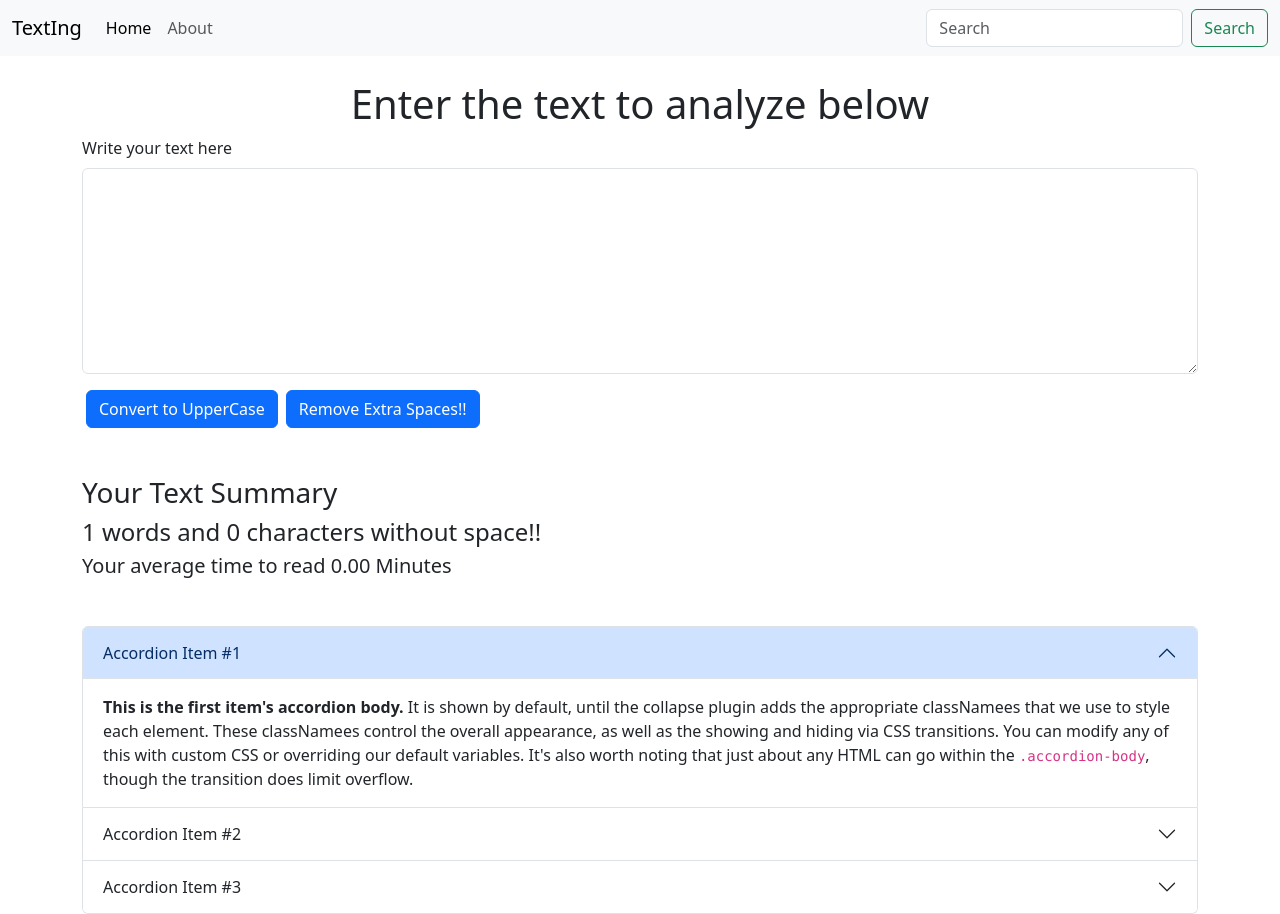
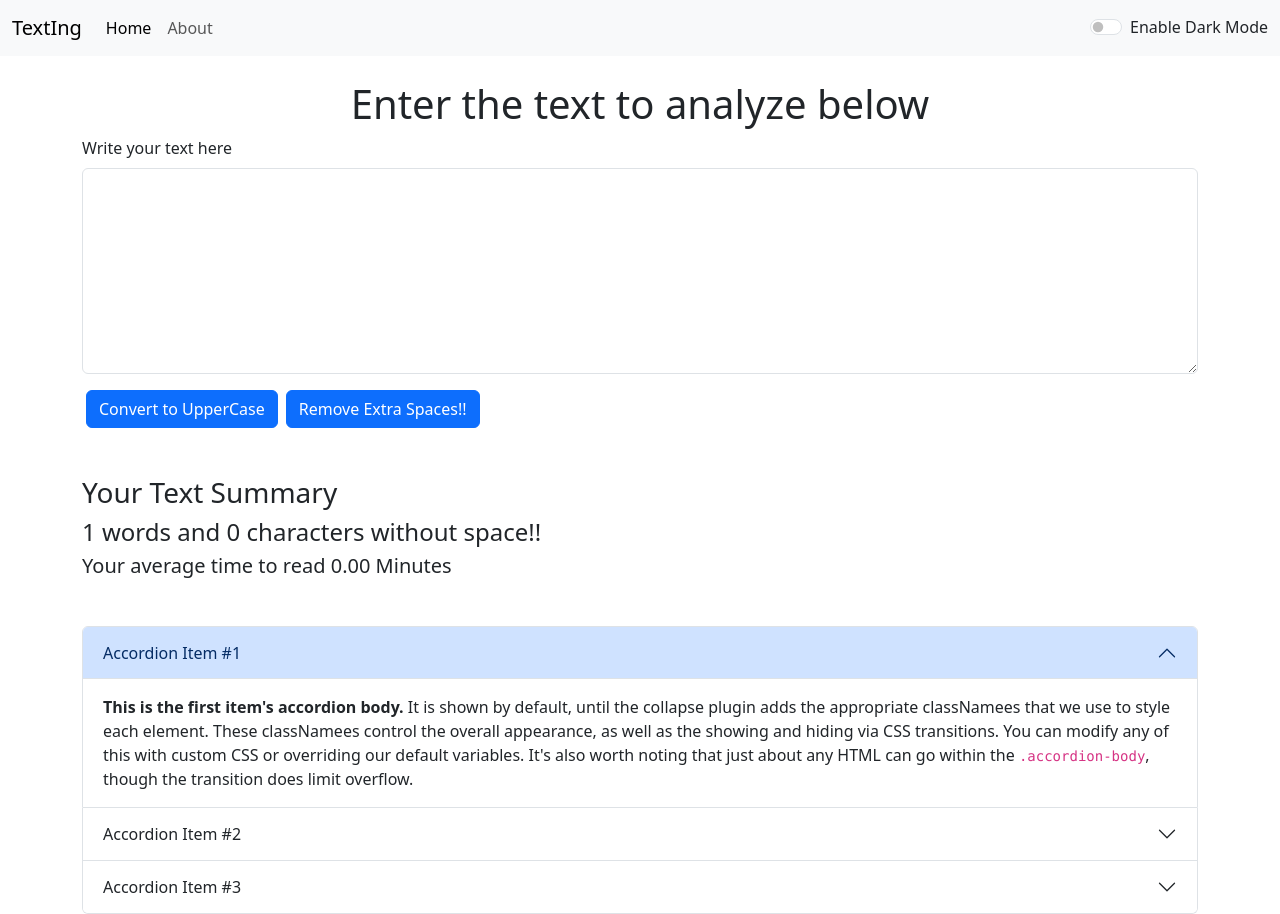
Before and after one commit to Ujjal-ENG/texting-a-text-app, a React (Create React App) app: page / in a window 1280 px wide. Built offline with nearby package versions, Linux system fonts and the light colour scheme.

Commit message:
enable dark mode in the navbar seciton

```diff
--- a/src/App.js
+++ b/src/App.js
@@ -1,12 +1,21 @@
-import React from 'react';
+import React, { useState } from 'react';
 import About from './components/About';
 import Navbar from './components/Navbar';
 import TextForm from './components/TextForm';
 
 const App = () => {
+    const [mode, setMode] = useState('light');
+
+    const toggleMode = () => {
+        if (mode === 'light') {
+            setMode('dark');
+        } else {
+            setMode('light');
+        }
+    };
     return (
         <>
-            <Navbar />
+            <Navbar mode={mode} toggleMode={toggleMode} />
             <TextForm heading="Enter the text to analyze below" />
             <About />
         </>
--- a/src/components/Navbar.js
+++ b/src/components/Navbar.js
@@ -1,10 +1,10 @@
 /* eslint-disable jsx-a11y/anchor-is-valid */
 import React from 'react';
 
-const Navbar = () => {
+const Navbar = (props) => {
     return (
         <div>
-            <nav className="navbar navbar-expand-lg bg-body-tertiary">
+            <nav className={`navbar navbar-expand-lg  bg-${props.mode} navbar-${props.mode}`}>
                 <div className="container-fluid">
                     <a className="navbar-brand" href="/">
                         TextIng
@@ -32,12 +32,19 @@
                                 </a>
                             </li>
                         </ul>
-                        <form className="d-flex" role="search">
+                        {/* <form className="d-flex" role="search">
                             <input className="form-control me-2" type="search" placeholder="Search" aria-label="Search" />
                             <button className="btn btn-outline-success" type="submit">
                                 Search
                             </button>
-                        </form>
+                        </form> */}
+
+                        <div className="form-check form-switch text-light">
+                            <input className="form-check-input" type="checkbox" role="switch" id="flexSwitchCheckDefault" onClick={props.toggleMode} />
+                            <label className={`text-${props.mode === 'light' ? 'dark' : 'light'} form-check-label`} htmlFor="flexSwitchCheckDefault">
+                                {props.mode === 'light' ? 'Enable Dark Mode' : 'Enable Light Mode'}
+                            </label>
+                        </div>
                     </div>
                 </div>
             </nav>
```
